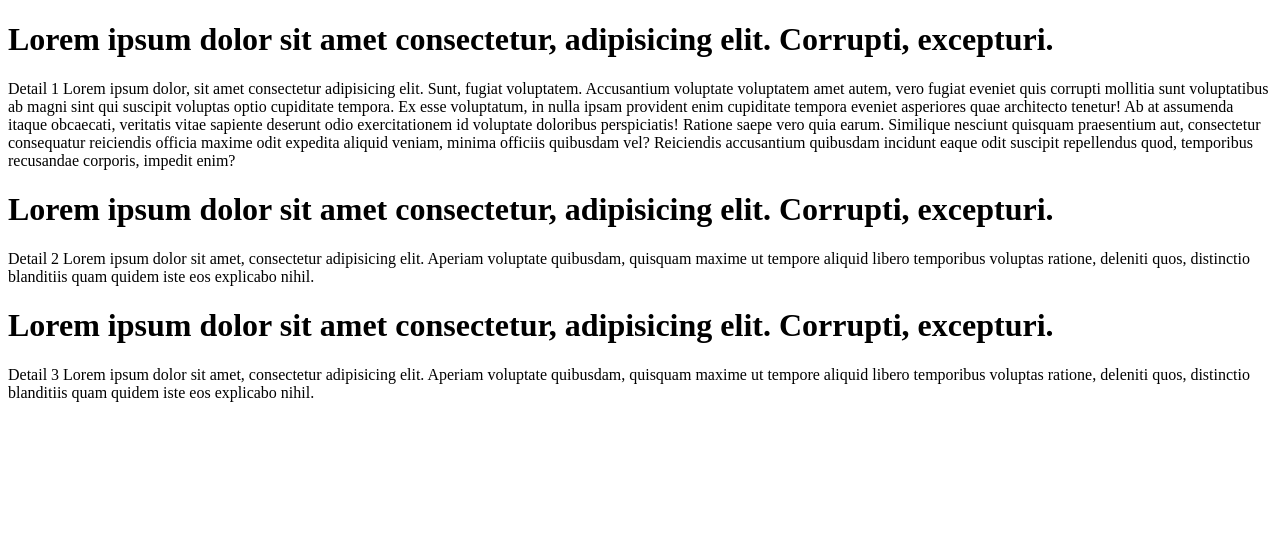
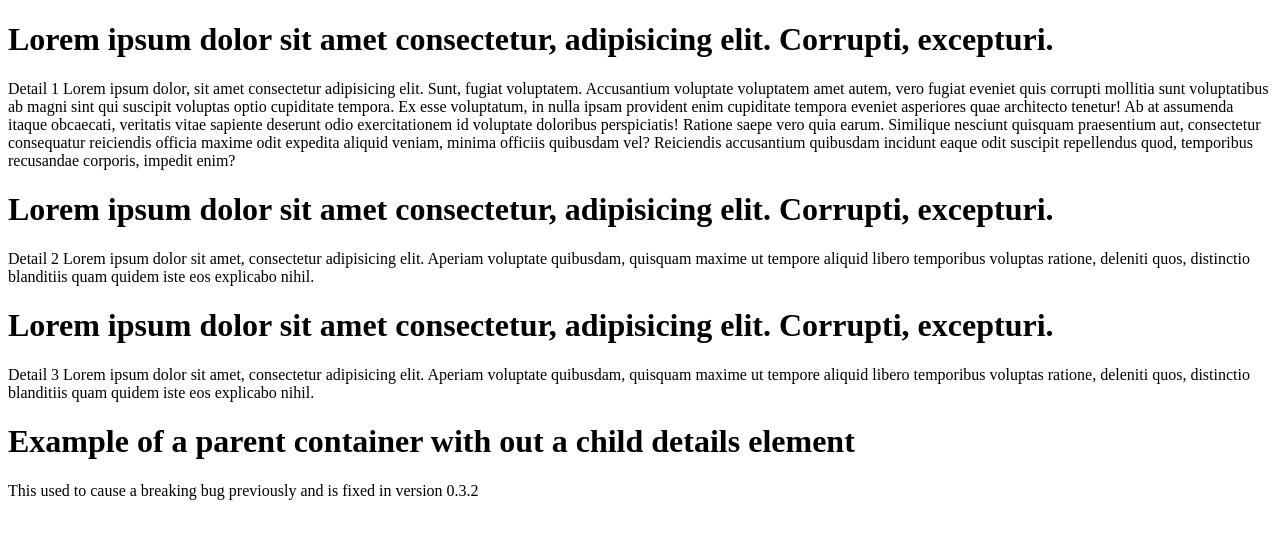
Before and after one commit to ssagga/toggle-details, a website: page index.html in a window 1280 px wide. Drawn offline with Linux system fonts and the light colour scheme.

Commit message:
0.3.2 Beta
- Fixed a severe bug. When a parent element is initialized with a container class but not containing an initialized child element with the appropriate class

```diff
--- a/index.html
+++ b/index.html
@@ -34,6 +34,14 @@
             </p>
         </div>
     </div>
+    <div class="post">
+        <div class="post-body">
+            <h1>Example of a parent container with out a child details element</h1>
+            <p class="">
+                This used to cause a breaking bug previously and is fixed in version 0.3.2
+            </p>
+        </div>
+    </div>
     <script src="dist/toggle-details.js"></script>
     <script>
         var details = new toggleDetails();
--- a/package.json
+++ b/package.json
@@ -1,6 +1,6 @@
 {
   "name": "toggle-details",
-  "version": "0.3.1",
+  "version": "0.3.2",
   "description": "A mini JS library to enable responsive content hiding and a details hide/expand button",
   "main": "dist/toggle-details-min.js",
   "scripts": {
--- a/src/toggle-details.js
+++ b/src/toggle-details.js
@@ -1,5 +1,5 @@
 /*!
- * toggle-details.js v0.3.1 (https://github.com/ssagga/toggle-details)
+ * toggle-details.js v0.3.2 (https://github.com/ssagga/toggle-details)
  * @copyright 2018 Samer Al-Saqqa
  * @license MIT (https://github.com/ssagga/toggle-details/blob/master/LICENSE)
  */
@@ -34,6 +34,10 @@ class toggleDetails{
         this._parentNodes = Array.from(document.querySelectorAll('.'+this._contentClassName))
         this._parentNodes.forEach((node)=>{
             const _details = node.querySelector('.'+this._detailsClassName)
+            //Skip current iteration if no child details element is present in the parent container
+            if(!_details){
+                return;
+            }
             const _toggleButton = document.createElement('a')
             _toggleButton.href = ''
             _toggleButton.innerHTML = this._toggleButton.show
@@ -85,6 +89,10 @@ class toggleDetails{
     toggleMobileMode(){
         this._parentNodes.forEach((node)=>{
             const _details = node.querySelector('.'+this._detailsClassName)
+            //Skip current iteration if no child details element is present in the parent container
+            if(!_details){
+                return;
+            }
             const _button = node.querySelector('.'+this._toggleButtonClass)
             _details.classList.add(this._toggleClass)
             _button.style.display = 'block'
@@ -94,6 +102,10 @@ class toggleDetails{
     toggleDesktopMode(){
         this._parentNodes.forEach((node)=>{
             const _details = node.querySelector('.'+this._detailsClassName)
+            //Skip current iteration if no child details element is present in the parent container
+            if(!_details){
+                return;
+            }
             const _button = node.querySelector('.'+this._toggleButtonClass)
             _details.classList.remove(this._toggleClass)
             _button.style.display = 'none'
```
Also changed, not shown: dist/toggle-details.js, dist/toggle-details.min.js.
